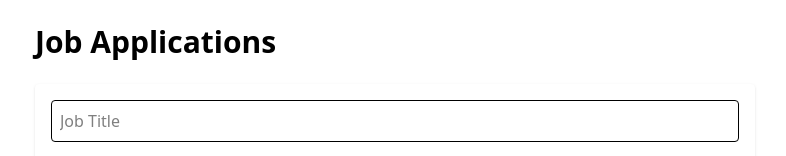
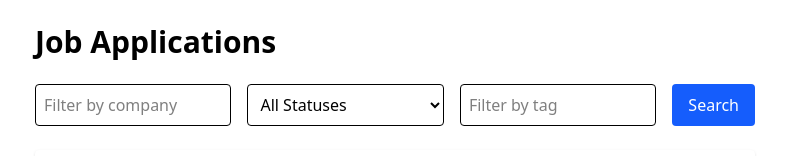
Before and after one commit to UzonnaA/job-tracker-frontend, a Next.js app: page / in a window 1280 px wide. Shown: the top 156 px of the page, without its empty margins (245-1031 px from the left). Built offline with nearby package versions, Linux system fonts and the light colour scheme; no server answers.

Commit message:
Added a filter bar
You can now filter by company name or tags, however we still need more UI elements to add tags

```diff
--- a/src/app/page.tsx
+++ b/src/app/page.tsx
@@ -22,11 +22,21 @@ export default function Home() {
 
   // Fetch all applications
   const fetchApplications = () => {
-    fetch('http://localhost:8080/api/applications')
-      .then((res) => res.json())
-      .then((data) => setApplications(data))
-      .catch((err) => console.error('Error fetching jobs:', err))
-  }
+  const params = new URLSearchParams()
+
+  if (filterCompany) params.append('company', filterCompany)
+  if (filterStatus) params.append('status', filterStatus)
+  if (filterTag) params.append('tag', filterTag)
+
+  fetch(`http://localhost:8080/api/applications?${params.toString()}`)
+    .then((res) => res.json())
+    .then((data) => setApplications(data))
+    .catch((err) => console.error('Error fetching jobs:', err))
+}
+
+  const [filterCompany, setFilterCompany] = useState('')
+  const [filterStatus, setFilterStatus] = useState('')
+  const [filterTag, setFilterTag] = useState('')
 
   useEffect(() => {
     fetchApplications()
@@ -75,6 +85,42 @@ export default function Home() {
   return (
     <div className="p-6 max-w-3xl mx-auto">
       <h1 className="text-3xl font-bold mb-6">Job Applications</h1>
+
+      <div className="mb-6">
+        <div className="flex flex-col md:flex-row gap-4 mb-6">
+        <input
+          type="text"
+          placeholder="Filter by company"
+          value={filterCompany}
+          onChange={(e) => setFilterCompany(e.target.value)}
+          className="border p-2 rounded w-full"
+        />
+        <select
+          value={filterStatus}
+          onChange={(e) => setFilterStatus(e.target.value)}
+          className="border p-2 rounded w-full"
+        >
+          <option value="">All Statuses</option>
+          <option value="APPLIED">Applied</option>
+          <option value="INTERVIEW">Interview</option>
+          <option value="OFFER">Offer</option>
+          <option value="REJECTED">Rejected</option>
+        </select>
+        <input
+          type="text"
+          placeholder="Filter by tag"
+          value={filterTag}
+          onChange={(e) => setFilterTag(e.target.value)}
+          className="border p-2 rounded w-full"
+        />
+        <button
+          onClick={fetchApplications}
+          className="bg-blue-600 text-white px-4 py-2 rounded hover:bg-blue-700"
+        >
+          Search
+        </button>
+        </div>
+      </div>
 
       {/* Form */}
       <form onSubmit={handleSubmit} className="space-y-4 bg-white p-4 shadow rounded mb-8">
```
